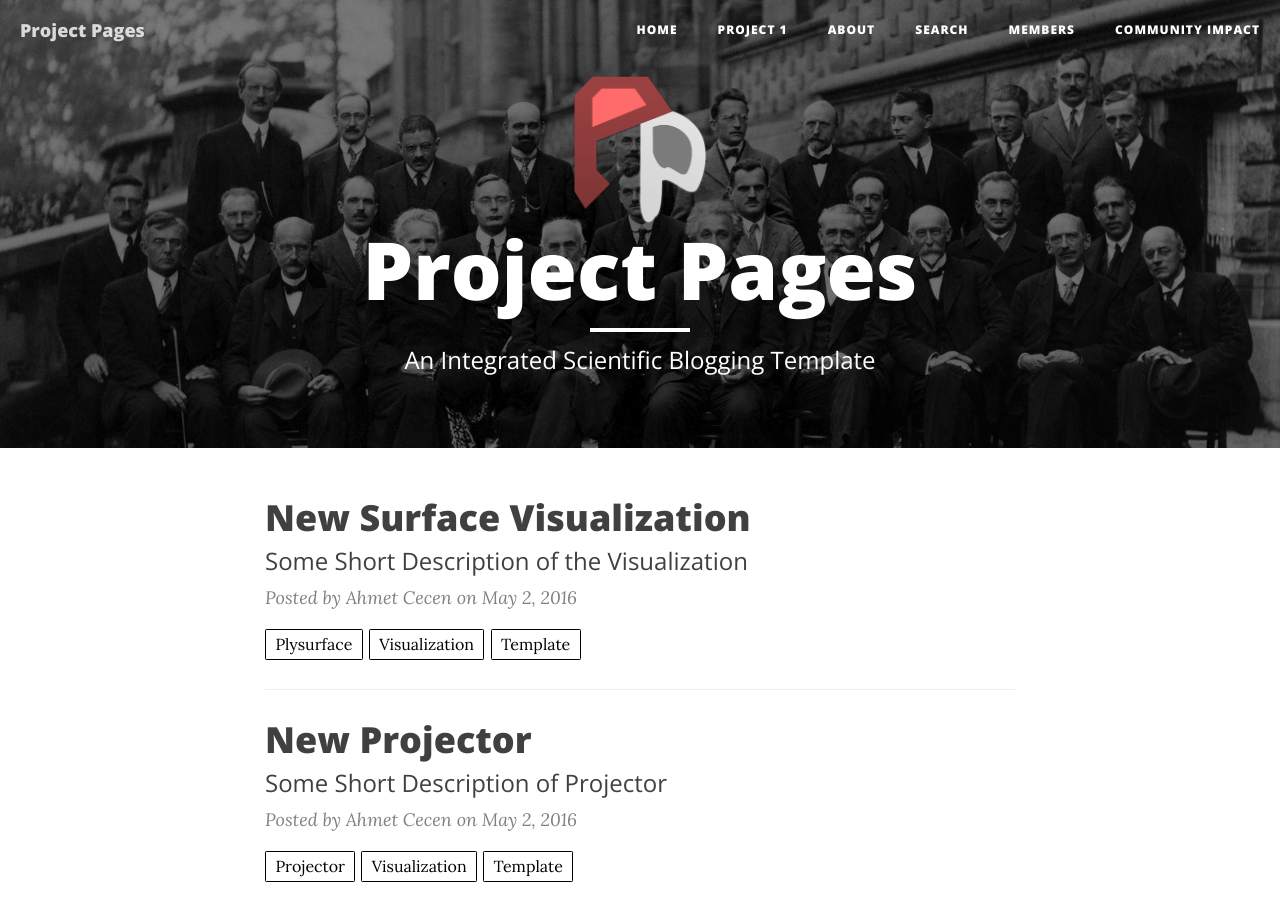
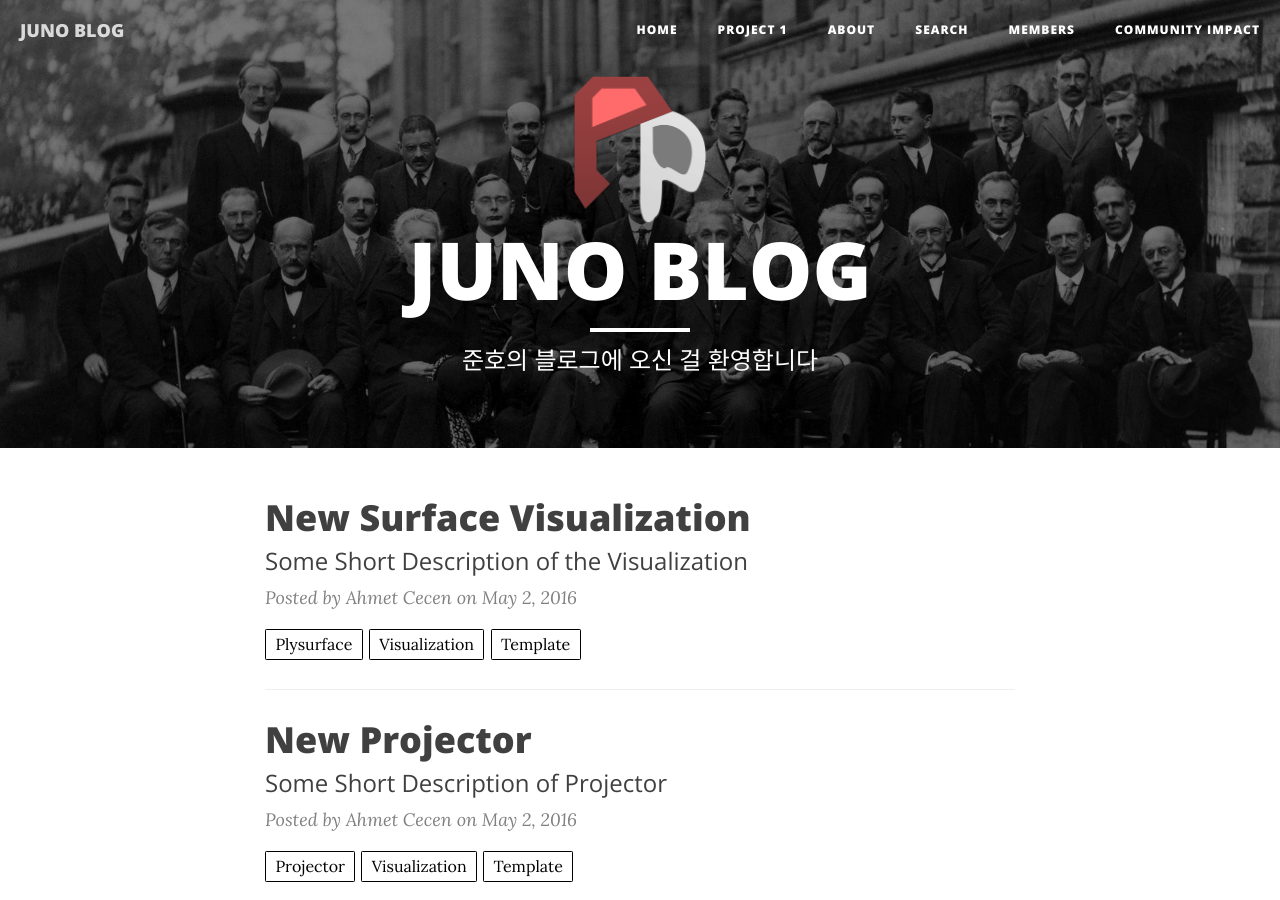
Before and after one commit to dlwnsghww/dlwnsghww.github.io, a Jekyll site: the page built from index.html, in a window 1280 px wide and 900 px high. Built offline with Jekyll 4.4.1, drawn with Linux system fonts in a browser that asks for light colours; nearby versions of some CDN libraries; the list of posts is cut into pages by our own code.

Commit message:
first adjustment

```diff
--- a/_config.yml
+++ b/_config.yml
@@ -1,7 +1,7 @@
 # Site settings
-title: Project Pages
-description: "An Integrated Scientific Blogging Template"
-url: "https://projectpages.github.io"
+title: "JUNO BLOG"
+description: "준호의 블로그에 오신 걸 환영합니다"
+url: "https://dlwnsghww.github.io"
 
 
 
@@ -13,10 +13,10 @@ headercolor: "#FFFFFF"
 logo: /img/logos/Project-Pages-New-Logo-Inverted.png
 
 # Tertiary Parameters
-github_username:  projectpages
-project_repository: project-pages
-disqus_shortname: project-pages
-g-analytics: UA-75881392-1
+github_username:  dlwnsghww@naver.com
+project_repository: dlwnsghww.github.io
+disqus_shortname:
+g-analytics:
 altmetric: true
 
 # Build settings
```
